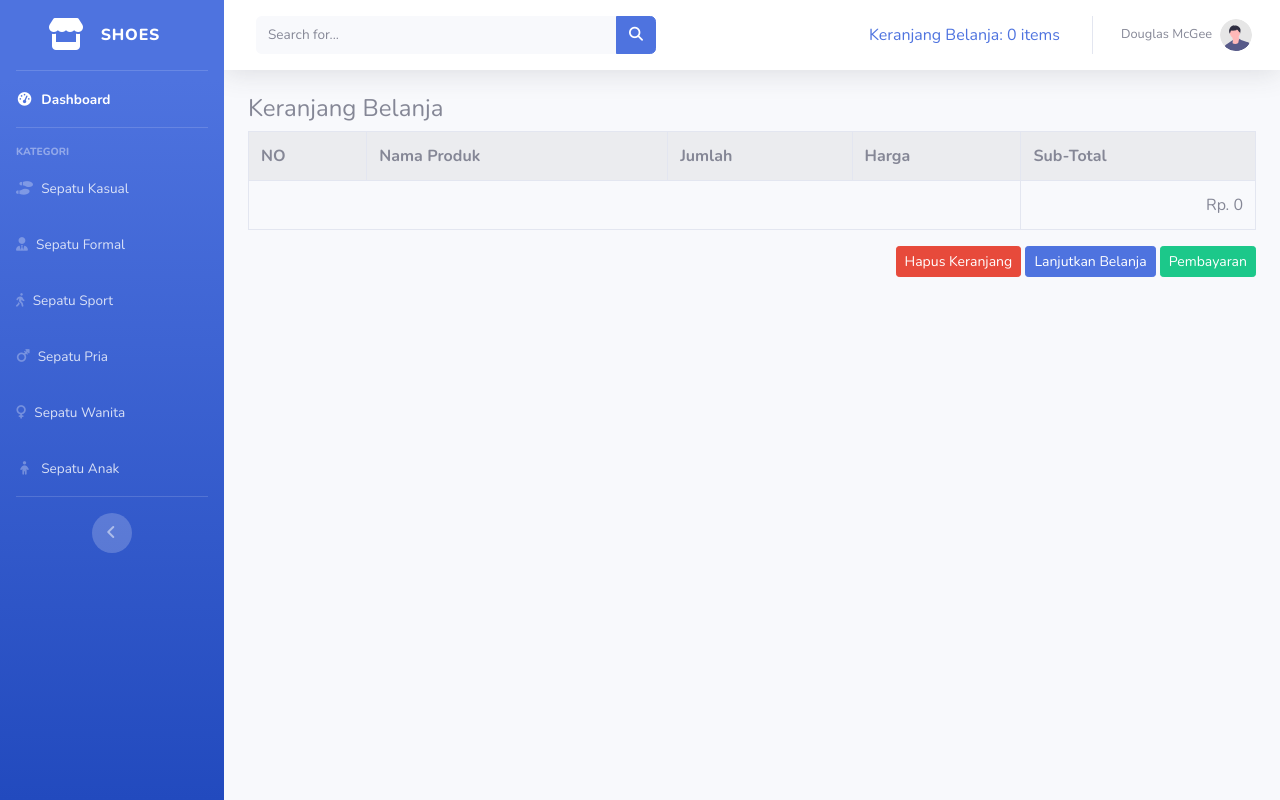
After one commit to Pangad/Project-Web-III, a CodeIgniter app: page /toko_online/index.php/dashboard/detail_keranjang in a window 1280 px wide. The commit adds this page. Run offline with CodeIgniter, Linux system fonts and the light colour scheme.

Commit message:
membuat hapus keranjang dan pembayaran

```diff
--- a/application/controllers/dashboard.php
+++ b/application/controllers/dashboard.php
@@ -24,4 +24,36 @@ class Dashboard extends CI_Controller
         $this->cart->insert($data);
         redirect('dashboard');
     }
+
+    public function detail_keranjang()
+    {
+        $this->load->view('templates/header');
+        $this->load->view('templates/sidebar');
+        $this->load->view('keranjang');
+        $this->load->view('templates/footer');
+    }
+
+    public function hapus_keranjang()
+    {
+        $this->cart->destroy();
+        redirect('dashboard/index');
+    }
+
+    public function pembayaran()
+    {
+        $this->load->view('templates/header');
+        $this->load->view('templates/sidebar');
+        $this->load->view('pembayaran');
+        $this->load->view('templates/footer');
+    }
+
+    public function proses_pesanan()
+    {
+        $this->cart->destroy();
+        $this->load->view('templates/header');
+        $this->load->view('templates/sidebar');
+        $this->load->view('proses_pesanan');
+        $this->load->view('templates/footer');
+    }
+
 }
--- a/application/views/dashboard.php
+++ b/application/views/dashboard.php
@@ -30,7 +30,8 @@
                 <div class="card-body">
                     <h5 class="card-title mb-1"><?php echo $brg->nama_brg ?></h5>
                     <small><?php echo $brg->keterangan ?></small><br>
-                    <span class="badge badge-pill badge-success mb-3">Rp. <?php echo $brg->harga ?></span>
+                    <span class="badge badge-pill badge-success mb-3">Rp.
+                        <?php echo number_format($brg->harga, 0, ',', '.') ?></span>
                     <?php echo anchor(
                         'dashboard/tambah_ke_keranjang/' . $brg->id_brg,
                         '<div class="btn btn-sm btn-primary">Tambah ke Keranjang</div>'
--- /dev/null
+++ b/application/views/keranjang.php
@@ -0,0 +1,44 @@
+<div class="container-fluid">
+    <h4>Keranjang Belanja</h4>
+    <table class="table table-bordered table-striped table-hover">
+        <tr>
+            <th>NO</th>
+            <th>Nama Produk</th>
+            <th>Jumlah</th>
+            <th>Harga</th>
+            <th>Sub-Total</th>
+        </tr>
+
+        <?php
+        $no = 1;
+        foreach ($this->cart->contents() as $items): ?>
+
+            <tr>
+                <td><?php echo $no++ ?></td>
+                <td><?php echo $items['name'] ?></td>
+                <td><?php echo $items['qty'] ?></td>
+                <td align="right">Rp. <?php echo number_format($items['price'], 0, ',', '.') ?></td>
+                <td align="right">Rp. <?php echo number_format($items['subtotal'], 0, ',', '.') ?></td>
+            </tr>
+
+
+
+        <?php endforeach; ?>
+
+        <tr>
+            <td colspan="4"></td>
+            <td align="right">Rp. <?php echo number_format($this->cart->total(), 0, ',', '.') ?></td>
+        </tr>
+    </table>
+    <div align="right">
+        <a href="<?php echo base_url('dashboard/hapus_keranjang') ?>">
+            <div class="btn btn-sm btn-danger">Hapus Keranjang</div>
+        </a>
+        <a href="<?php echo base_url('dashboard/index') ?>">
+            <div class="btn btn-sm btn-primary">Lanjutkan Belanja</div>
+        </a>
+        <a href="<?php echo base_url('dashboard/pembayaran') ?>">
+            <div class="btn btn-sm btn-success">Pembayaran</div>
+        </a>
+    </div>
+</div>
--- /dev/null
+++ b/application/views/proses_pesanan.php
@@ -0,0 +1,5 @@
+<div class="container-fluid">
+    <div class="alert alert-success">
+        <p class="text-center align-middle">Selamat Pesanan Anda Sedang Diproses!!!</p>
+    </div>
+</div>
```
Also changed, not shown: application/views/pembayaran.php (added, +62 -0 lines).
